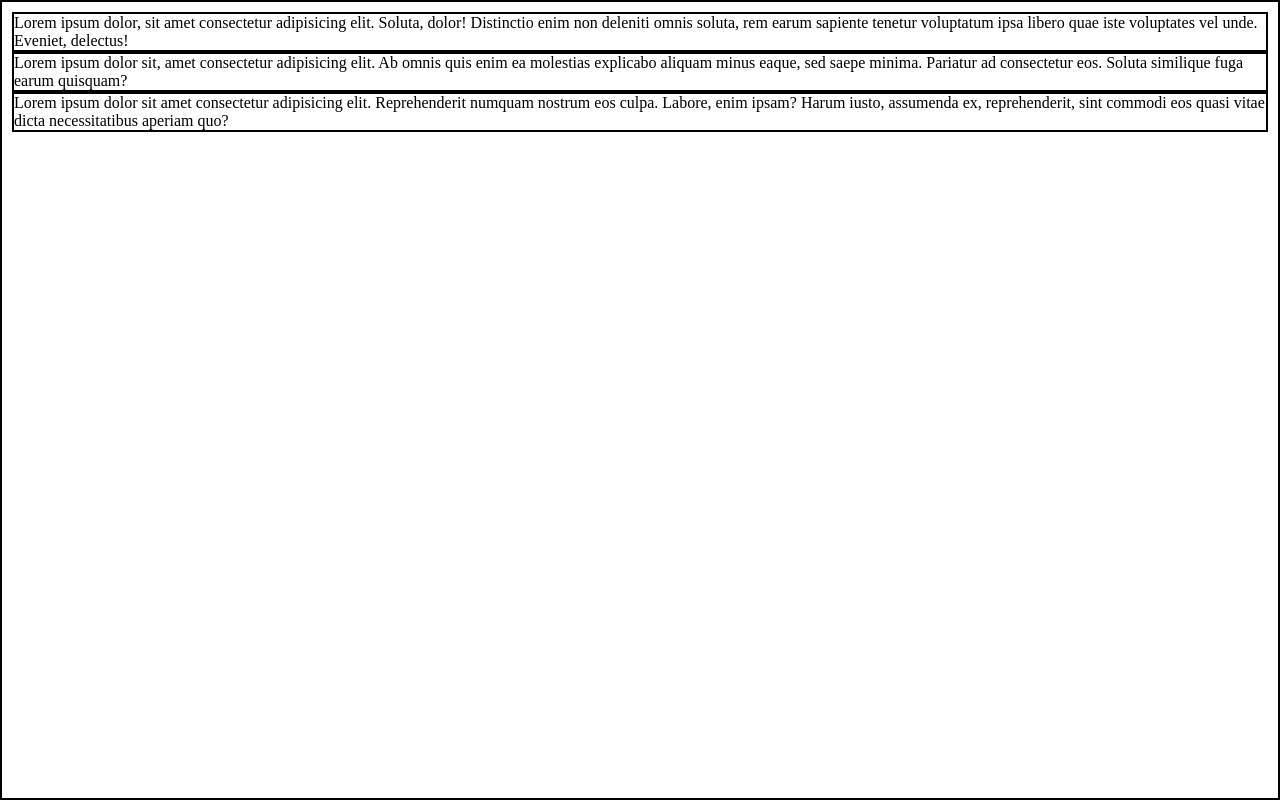
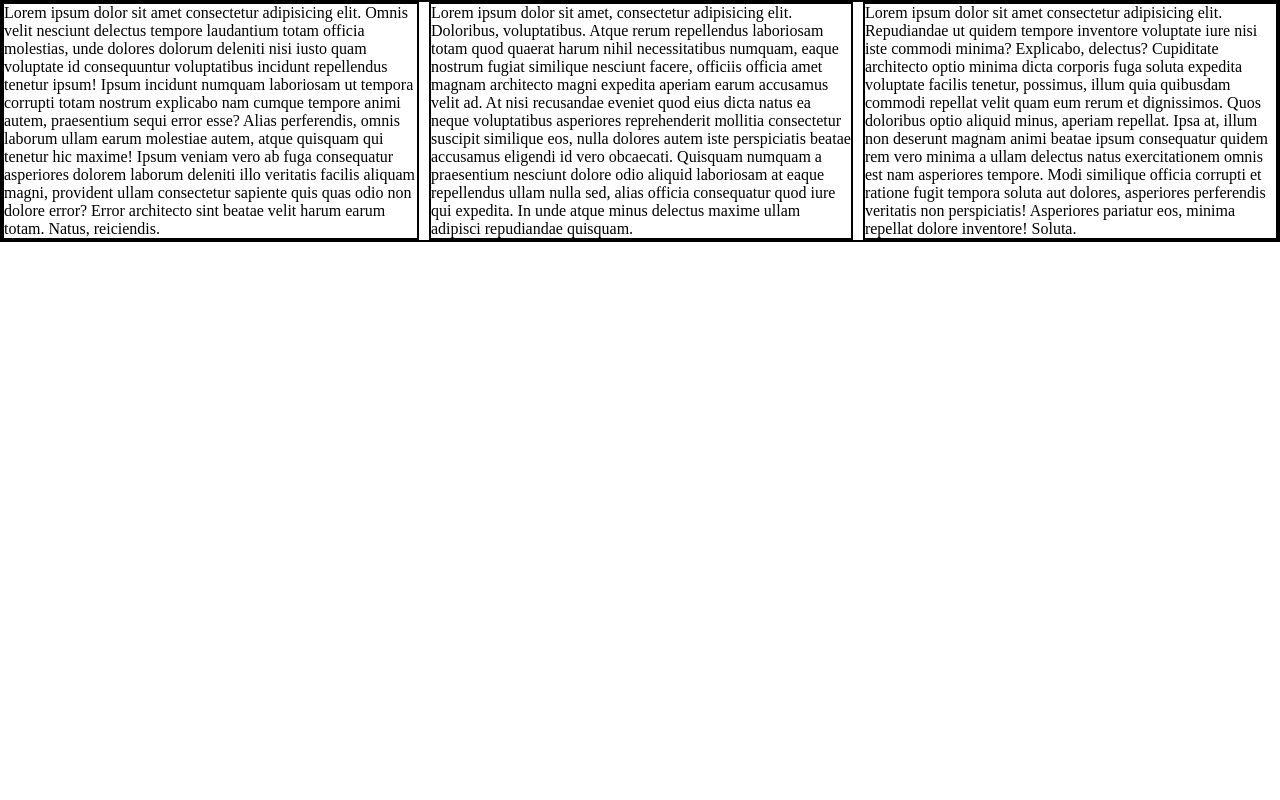
Before and after one commit to shanmugashobana/Task11.1css, a plain HTML site: page Task11.1.html in a window 1280 px wide. Drawn offline with Linux system fonts and the light colour scheme.

Commit message:
Task 11.1

```diff
--- a/Task11.1.html
+++ b/Task11.1.html
@@ -9,15 +9,16 @@
 <body>
     <div class="container">
         <div class="child">
-           Lorem ipsum dolor, sit amet consectetur adipisicing elit. Soluta, dolor! Distinctio enim non deleniti omnis soluta, rem earum sapiente tenetur voluptatum ipsa libero quae iste voluptates vel unde. Eveniet, delectus!
+          <p>Lorem ipsum dolor sit amet consectetur adipisicing elit. Omnis velit nesciunt delectus tempore laudantium totam officia molestias, unde dolores dolorum deleniti nisi iusto quam voluptate id consequuntur voluptatibus incidunt repellendus tenetur ipsum! Ipsum incidunt numquam laboriosam ut tempora corrupti totam nostrum explicabo nam cumque tempore animi autem, praesentium sequi error esse? Alias perferendis, omnis laborum ullam earum molestiae autem, atque quisquam qui tenetur hic maxime! Ipsum veniam vero ab fuga consequatur asperiores dolorem laborum deleniti illo veritatis facilis aliquam magni, provident ullam consectetur sapiente quis quas odio non dolore error? Error architecto sint beatae velit harum earum totam. Natus, reiciendis.</p>
+
         </div>
 
         <div class="child">
-            Lorem ipsum dolor sit, amet consectetur adipisicing elit. Ab omnis quis enim ea molestias explicabo aliquam minus eaque, sed saepe minima. Pariatur ad consectetur eos. Soluta similique fuga earum quisquam?
+            <p>Lorem ipsum dolor sit amet, consectetur adipisicing elit. Doloribus, voluptatibus. Atque rerum repellendus laboriosam totam quod quaerat harum nihil necessitatibus numquam, eaque nostrum fugiat similique nesciunt facere, officiis officia amet magnam architecto magni expedita aperiam earum accusamus velit ad. At nisi recusandae eveniet quod eius dicta natus ea neque voluptatibus asperiores reprehenderit mollitia consectetur suscipit similique eos, nulla dolores autem iste perspiciatis beatae accusamus eligendi id vero obcaecati. Quisquam numquam a praesentium nesciunt dolore odio aliquid laboriosam at eaque repellendus ullam nulla sed, alias officia consequatur quod iure qui expedita. In unde atque minus delectus maxime ullam adipisci repudiandae quisquam.</p>
         </div>
 
         <div class="child">
-            Lorem ipsum dolor sit amet consectetur adipisicing elit. Reprehenderit numquam nostrum eos culpa. Labore, enim ipsam? Harum iusto, assumenda ex, reprehenderit, sint commodi eos quasi vitae dicta necessitatibus aperiam quo?
+            <p>Lorem ipsum dolor sit amet consectetur adipisicing elit. Repudiandae ut quidem tempore inventore voluptate iure nisi iste commodi minima? Explicabo, delectus? Cupiditate architecto optio minima dicta corporis fuga soluta expedita voluptate facilis tenetur, possimus, illum quia quibusdam commodi repellat velit quam eum rerum et dignissimos. Quos doloribus optio aliquid minus, aperiam repellat. Ipsa at, illum non deserunt magnam animi beatae ipsum consequatur quidem rem vero minima a ullam delectus natus exercitationem omnis est nam asperiores tempore. Modi similique officia corrupti et ratione fugit tempora soluta aut dolores, asperiores perferendis veritatis non perspiciatis! Asperiores pariatur eos, minima repellat dolore inventore! Soluta.</p>
         </div>
 
    </div>
--- a/style.css
+++ b/style.css
@@ -6,18 +6,16 @@
 }
 .container {
     border: 2px solid black;
-    padding :10px;
-    height:100vh;git
     display: flex;
     gap: 10px;
 }
 
 .child {
-    flex:1;
     border: 2px solid black;
+
 }
-@media (max-width: 700px) {
-     .container {
+@media (max-width:788px) {
+    .container {
         flex-direction: column;
-     }
+    }
 }
```
